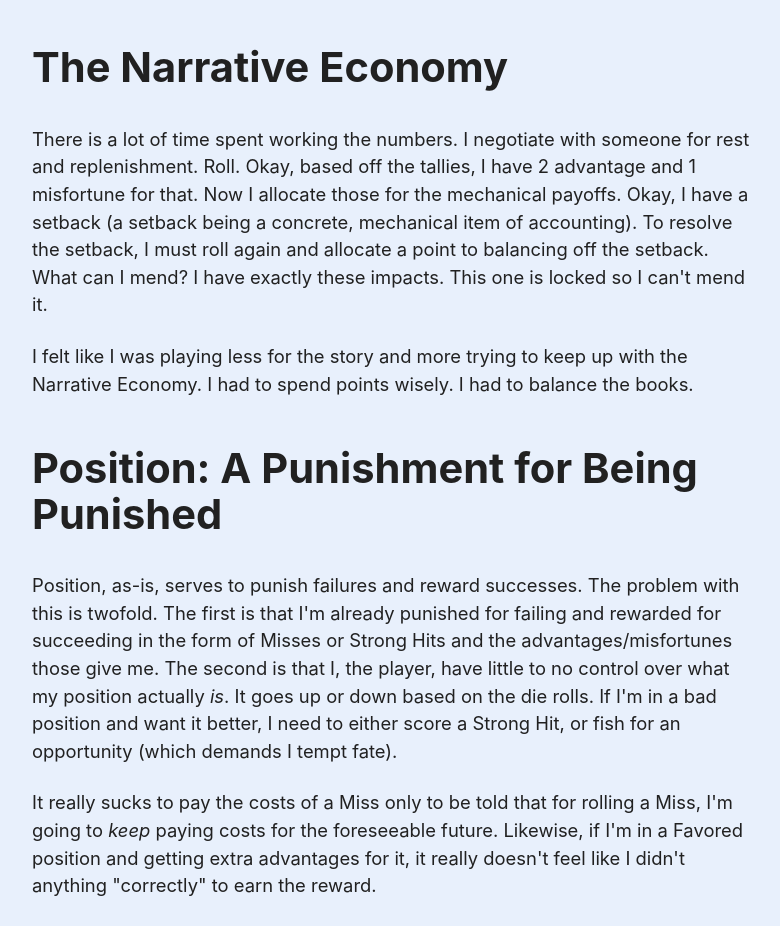
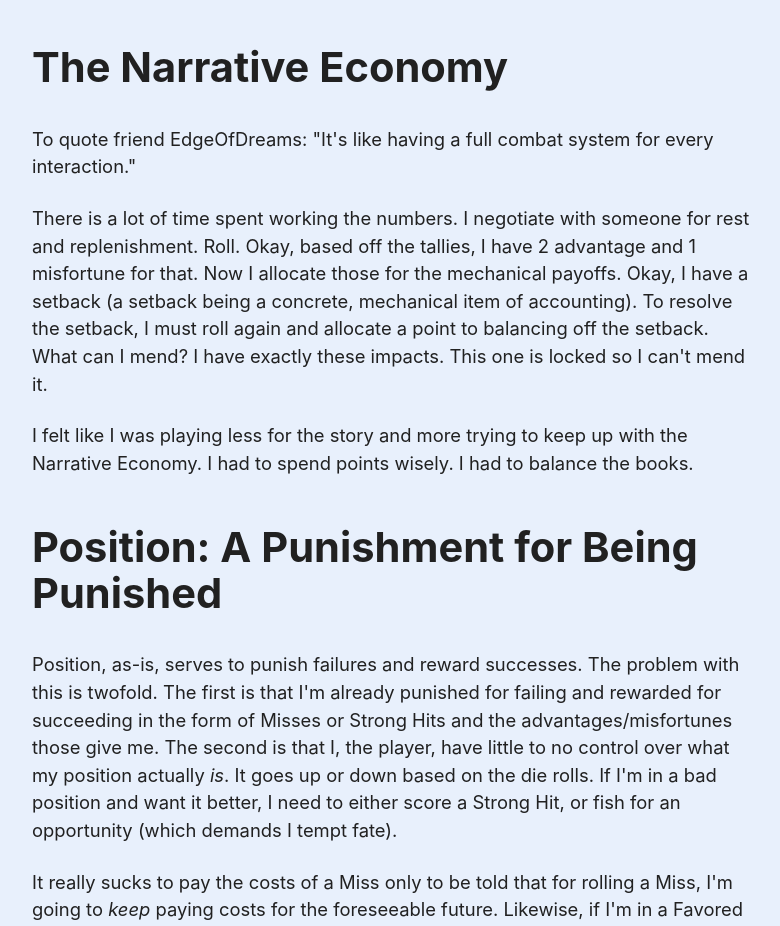
Before and after one commit to EntitasCodes/entitascodes.github.io, a plain HTML site: page articles/ironsworn-legacies-alpha-version-1b-feedback/index.html in a window 1280 px wide. Shown: the part 1620-2546 px from the top of the page, without its empty margins (248-1028 px from the left). Drawn offline with Linux system fonts and the light colour scheme.

Commit message:
Synchronized build

```diff
--- a/articles/ironsworn-legacies-alpha-version-1b-feedback/index.html
+++ b/articles/ironsworn-legacies-alpha-version-1b-feedback/index.html
@@ -37,6 +37,7 @@
 <p>While the codices help somewhat, there was definitely fatigue going through the same process over and over no matter what I was actually trying to do in the story. The advantages and misfortune system might be solid for mandating a certain amount of reward or cost for an action, but performing the calculus <em>every time I made a roll</em> got old after a while. It got to a point that I <em>didn't want to roll</em> because I knew I'd be going into the Take Action calculus again.</p>
 <p>It was also not clear to me if I was expected to have a purchasing plan in mind when making the roll, or if I was free to just roll then decide what happens once the numbers are in. Some of the codices, mainly about my action taken, suggested that I have an advantage in mind when doing them. Other parts of them suggested unusual or unexpected things.</p>
 <h2>The Narrative Economy</h2>
+<p>To quote friend EdgeOfDreams: "It's like having a full combat system for every interaction."</p>
 <p>There is a lot of time spent working the numbers. I negotiate with someone for rest and replenishment. Roll. Okay, based off the tallies, I have 2 advantage and 1 misfortune for that. Now I allocate those for the mechanical payoffs. Okay, I have a setback (a setback being a concrete, mechanical item of accounting). To resolve the setback, I must roll again and allocate a point to balancing off the setback. What can I mend? I have exactly these impacts. This one is locked so I can't mend it.</p>
 <p>I felt like I was playing less for the story and more trying to keep up with the Narrative Economy. I had to spend points wisely. I had to balance the books.</p>
 <h2>Position: A Punishment for Being Punished</h2>
```
